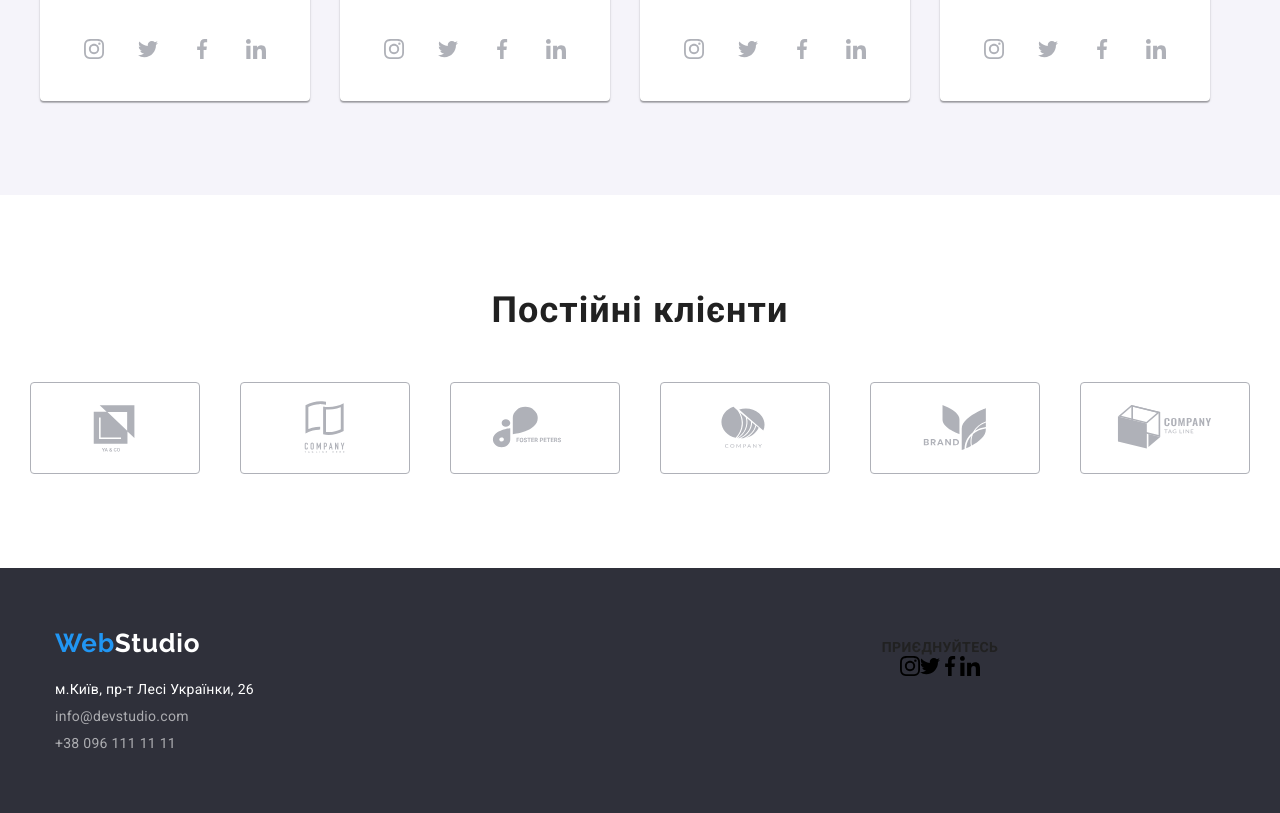
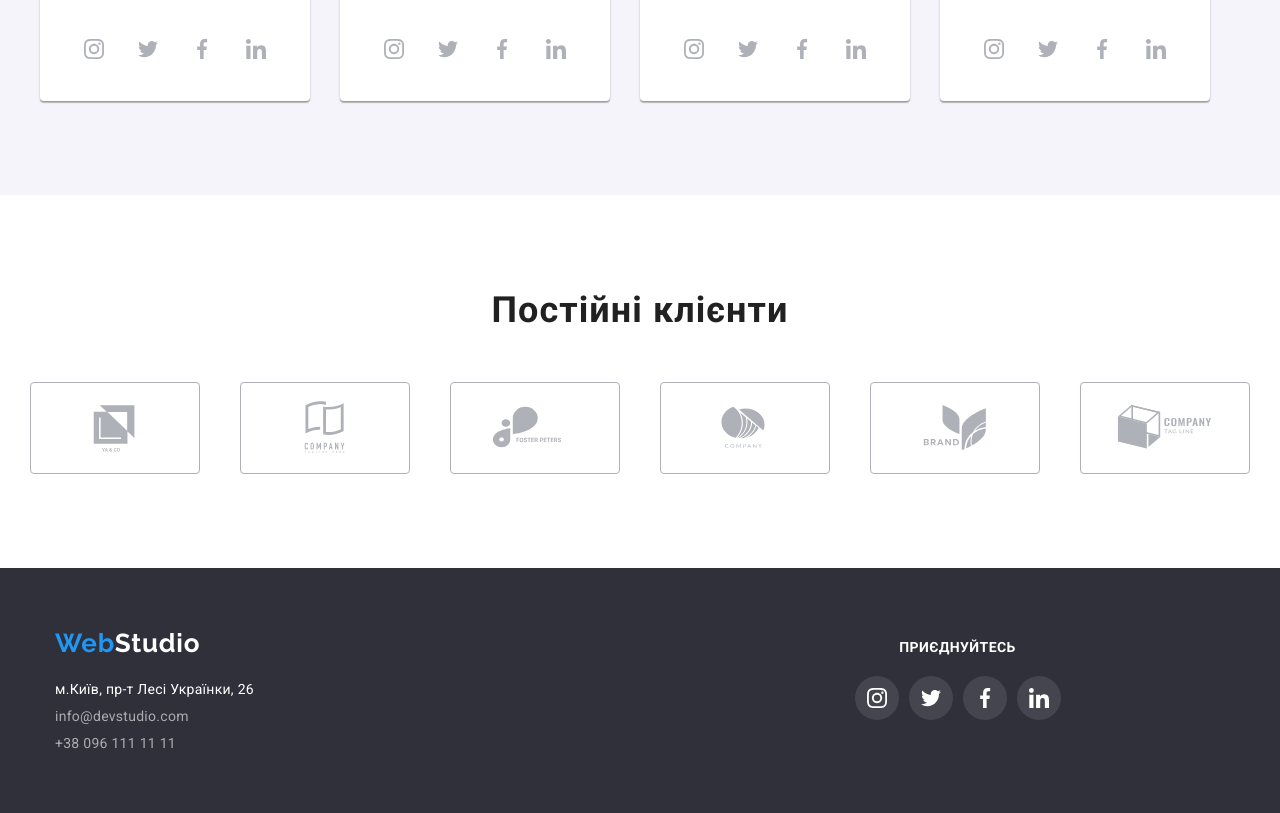
Before and after one commit to Mykola-Klymyshyn/goit-markup-hw-04, a plain HTML site: page index.html in a window 1280 px wide. Shown: the part 2128-2941 px from the top of the page. Drawn offline with nearby package versions, Linux system fonts and the light colour scheme.

Commit message:
Оформлення футера

```diff
--- a/css/styles.css
+++ b/css/styles.css
@@ -440,26 +440,49 @@ img {
   margin-bottom: 30px;
   border-radius: 4px;
 }
-.container-position {
+.parrent-position {
   display: flex;
   align-items: baseline;
+  gap: 70px;
 }
 .social-footer {
   display: flex;
   flex-direction: column;
   align-items: center;
+  text-align: left;
 }
 .social-title {
+  display: flex;
+
+  font-weight: 700;
   font-style: normal;
   text-transform: uppercase;
   font-size: 14px;
   line-height: 1.15;
   letter-spacing: 0.03em;
+  color: var(--color-white);
+  margin-bottom: 20px;
 }
-.social-footer-links {
+.social-footer-list {
   display: flex;
   justify-content: center;
   align-items: center;
+  gap: 10px;
+}
+.social-footer-link {
+  display: flex;
+  justify-content: center;
+  align-items: center;
+  align-items: center;
+  width: 44px;
+  height: 44px;
+  border-radius: 50%;
+  background: rgba(255, 255, 255, 0.1);
+  fill: var(--color-white);
+}
+.social-footer-link:hover,
+:focus {
+  background-color: var(--color-accent);
 }
 .team-social {
   display: flex;
--- a/index.html
+++ b/index.html
@@ -376,7 +376,7 @@
       </section>
     </main>
     <footer class="footer">
-      <div class="container container-position">
+      <div class="container parrent-position">
         <div class="container footer-flex">
           <a class="logo-f" href="./index.html">
             <span class="logo-web">Web</span><span class="logo-studio-f">Studio</span></a
@@ -402,31 +402,31 @@
           </address>
         </div>
         <div class="container social-footer">
-          <h2 class="social-title">приєднуйтесь</h2>
-          <ul class="social-footer-links list-reset">
+          <span class="social-title">приєднуйтесь</span>
+          <ul class="social-footer-list list-reset">
             <li>
-              <a href="#"></a>
+              <a class="social-footer-link" href="#">
               <svg width="20" height="20">
                 <use href="./images/icons.svg#icon-instagram"></use>
               </svg>
               </a>
             </li>
             <li>
-              <a href="#"></a>
+              <a class="social-footer-link" href="#">
               <svg width="20" height="20">
                 <use href="./images/icons.svg#icon-twitter"></use>
               </svg>
               </a>
             </li>
             <li>
-              <a href="#">
+              <a class="social-footer-link" href="#">
               <svg width="20" height="20">
                 <use href="./images/icons.svg#icon-facebook"></use>
               </svg>
               </a>
             </li>
             <li>
-              <a href="#"></a>
+              <a class="social-footer-link" href="#">
               <svg width="20" height="20">
                 <use href="./images/icons.svg#icon-linkedin"></use>
               </svg>
```
